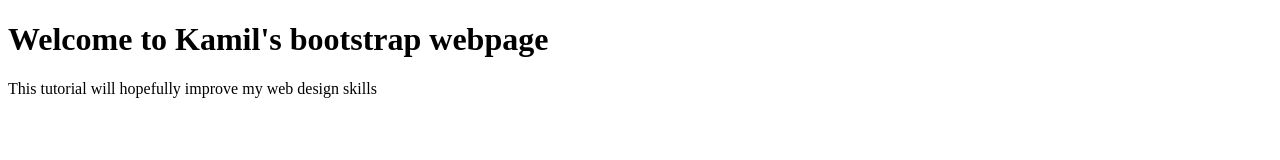
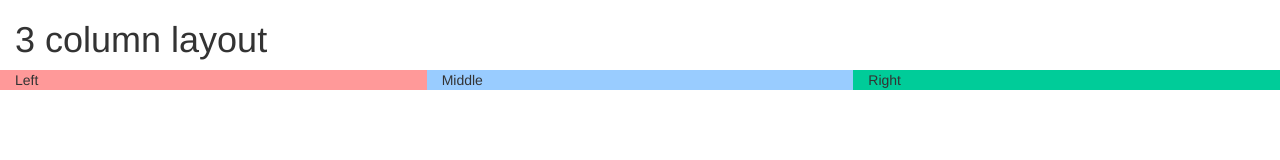
Before and after one commit to KamilPiekutowski/Bootstrap_Tutorial, a plain HTML site: page websites/index.html in a window 1280 px wide. Drawn offline with nearby package versions, Linux system fonts and the light colour scheme.

Commit message:
lesson 2 - grid system - done

```diff
--- a/websites/index.html
+++ b/websites/index.html
@@ -3,17 +3,21 @@
 <head>
     <title>thenewboston</title>
     <meta charset="utf-8">
-    <meta name="viewport" content="wodth=device-width, initial-scale=1">
-    <link rel"stylesheet" href="http://maxcdn.bootstrapcdn.com/bootstrap/3.3.4/css/bootstrap.min.css">
+    <meta name="viewport" content="width=device-width, initial-scale=1">
+    <link rel="stylesheet" href="http://maxcdn.bootstrapcdn.com/bootstrap/3.3.4/css/bootstrap.min.css">
     <script src="https://ajax.googleapis.com/ajax/libs/jquery/1.11.3/jquery.min.js"></script>
     <script src="http://maxcdn.bootstrapcdn.com/bootstrap/3.3.4/js/bootstrap.min.js"></script>
 </head>
 
 <body>
 
-    <div class="container">
-        <h1> Welcome to Kamil's bootstrap webpage</h1>
-        <p>This tutorial will hopefully improve my web design skills</p>
+    <div class="container-fluid">
+        <h1>3 column layout</h1>
+        <div class="row">
+            <div class="col-md-4" style="background-color: #FF9999">Left</div>
+            <div class="col-md-4" style="background-color: #99CCFF">Middle</div>
+            <div class="col-md-4" style="background-color: #00CC99">Right</div>
+        </div>
     </div>
 
 
```
Also changed, not shown: 1 other file.
